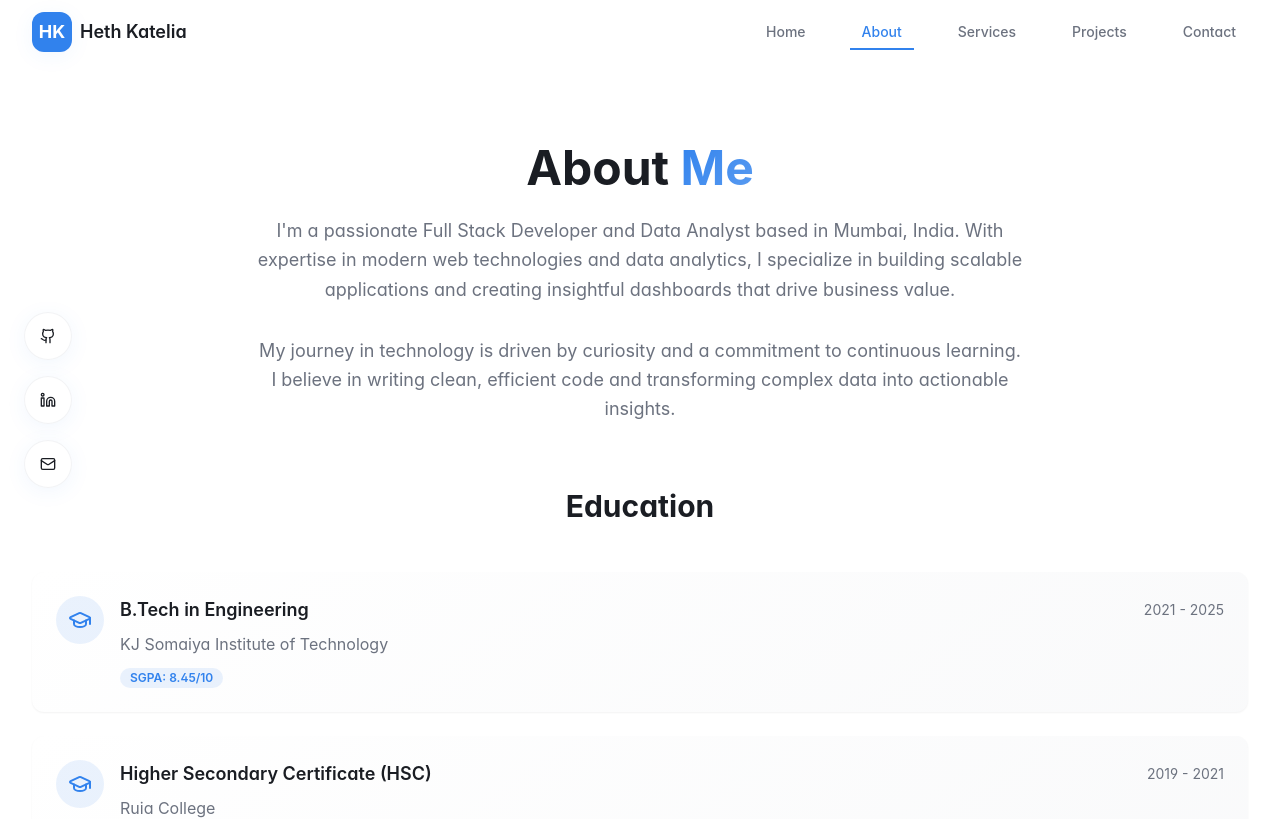
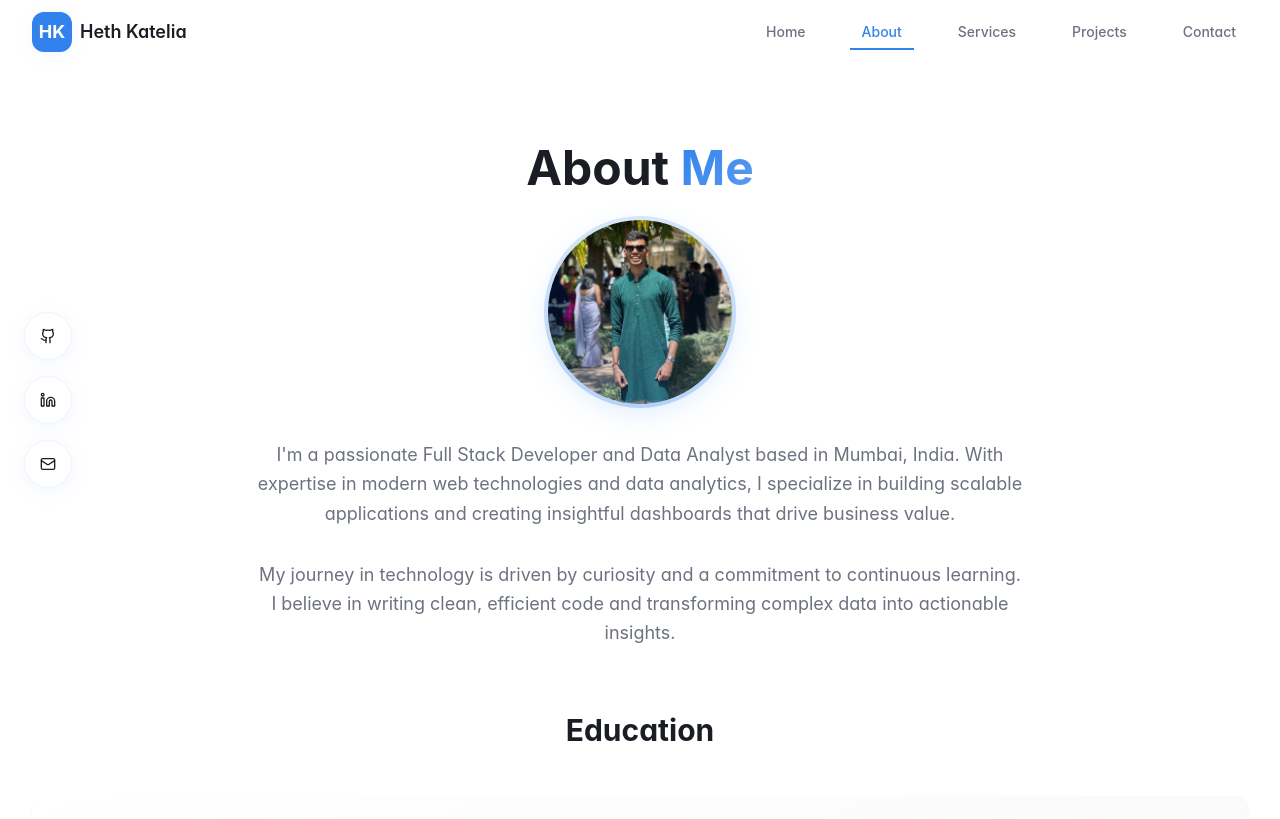
Before and after one commit to hethatgithub/heth-katelia-portfolio-verse, a React (Vite) app: page /about in a window 1280 px wide. Shown: the top 819 px of the page. Built offline with nearby package versions, Linux system fonts and the light colour scheme.

Commit message:
Add projects section and image
Add a projects section to the website and include the user's image.

```diff
--- a/src/pages/About.tsx
+++ b/src/pages/About.tsx
@@ -5,7 +5,7 @@ import { Badge } from '@/components/ui/badge';
 const About = () => {
   const education = [
     {
-      degree: 'B.Tech in Engineering',
+      degree: 'B.Tech in Computer Engineering',
       institution: 'KJ Somaiya Institute of Technology',
       grade: 'SGPA: 8.45/10',
       year: '2021 - 2025',
@@ -60,6 +60,19 @@ const About = () => {
           <h1 className="text-4xl lg:text-5xl font-bold text-foreground mb-6">
             About <span className="gradient-primary bg-clip-text text-transparent">Me</span>
           </h1>
+
+          {/* Profile Image */}
+          <div className="mb-8">
+            <div className="w-48 h-48 mx-auto relative">
+              <img
+                src="/lovable-uploads/c121713c-0ccf-49bc-abe8-e5f7262b7db5.png"
+                alt="Heth Katelia - Full Stack Developer"
+                className="w-full h-full object-cover rounded-full shadow-hover border-4 border-primary/20"
+              />
+              <div className="absolute inset-0 rounded-full bg-gradient-to-t from-primary/20 to-transparent"></div>
+            </div>
+          </div>
+
           <div className="max-w-3xl mx-auto">
             <p className="text-lg text-muted-foreground leading-relaxed mb-8">
               I'm a passionate Full Stack Developer and Data Analyst based in Mumbai, India. With expertise in
```
Also changed, not shown: public/lovable-uploads/c121713c-0ccf-49bc-abe8-e5f7262b7db5.png (added).
